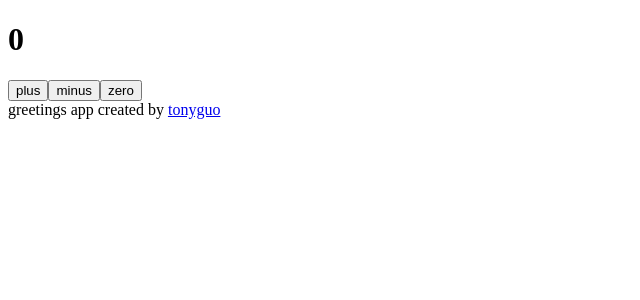
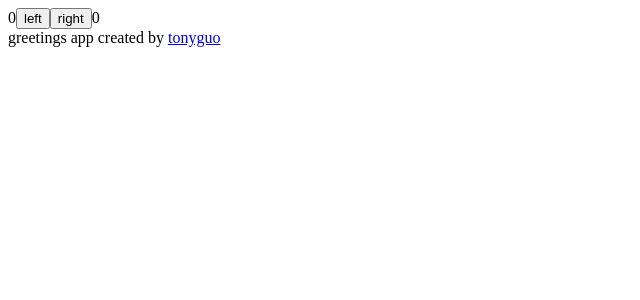
Before and after one commit to Tonyguo0/FullStackOpen2022_Part1, a React (Create React App) app in the folder practice/part1/: page / in a window 1280 px wide. Shown: the top 300 px of the page, without its empty margins (0-640 px from the left). Built offline with nearby package versions, Linux system fonts and the light colour scheme.

Commit message:
part1d : Complex state

```diff
--- a/practice/part1/src/App.js
+++ b/practice/part1/src/App.js
@@ -1,40 +1,12 @@
 import { useState } from "react";
 
-const Hello = ({ name, age }) => {
-  /*** can destructure the props object passed to the component function as a parameter */
-  // const {name, age} = props
-  const bornYear = () => new Date().getFullYear() - age;
+const App = () => {
+  const [clicks, setClicks] = useState({ left: 0, right: 0 });
 
-  return (
-    <div>
-      <p>
-        Hello {name} {age}
-      </p>
-      <p>So you were probably born in {bornYear()}</p>
-    </div>
-  );
-};
+  const handleLeftClick = () => setClicks({ ...clicks, left: clicks.left + 1 });
 
-const Display = ({ counter }) => <h1>{counter}</h1>;
-
-const Button = ({ onClick, text }) => {
-  return <button onClick={onClick}>{text}</button>;
-};
-
-const App = () => {
-  const [counter, setCounter] = useState(0);
-
-  const handleClick = () => {
-    console.log("clicked");
-  };
-  const increaseByOne = () => {
-    setCounter(counter + 1);
-  };
-  const decreaseByOne = () => {
-    setCounter(counter - 1);
-  };
-
-  const setToZero = () => setCounter(0);
+  const handleRightClick = () =>
+    setClicks({ ...clicks, right: clicks.right + 1 });
 
   // setTimeout(() => setCounter(counter + 1), 1000);
   // console.log("rendering...", counter);
@@ -42,10 +14,22 @@
   const age = 10;
   return (
     <>
-      <Display counter={counter} />
-      <Button onClick={increaseByOne} text="plus" />
-      <Button onClick={decreaseByOne} text="minus" />
-      <Button onClick={setToZero} text="zero" />
+      {clicks.left}
+      <button
+        onClick={() => {
+          handleLeftClick();
+        }}
+      >
+        left
+      </button>
+      <button
+        onClick={() => {
+          handleRightClick();
+        }}
+      >
+        right
+      </button>
+      {clicks.right}
       <Footer />
     </>
   );
```
